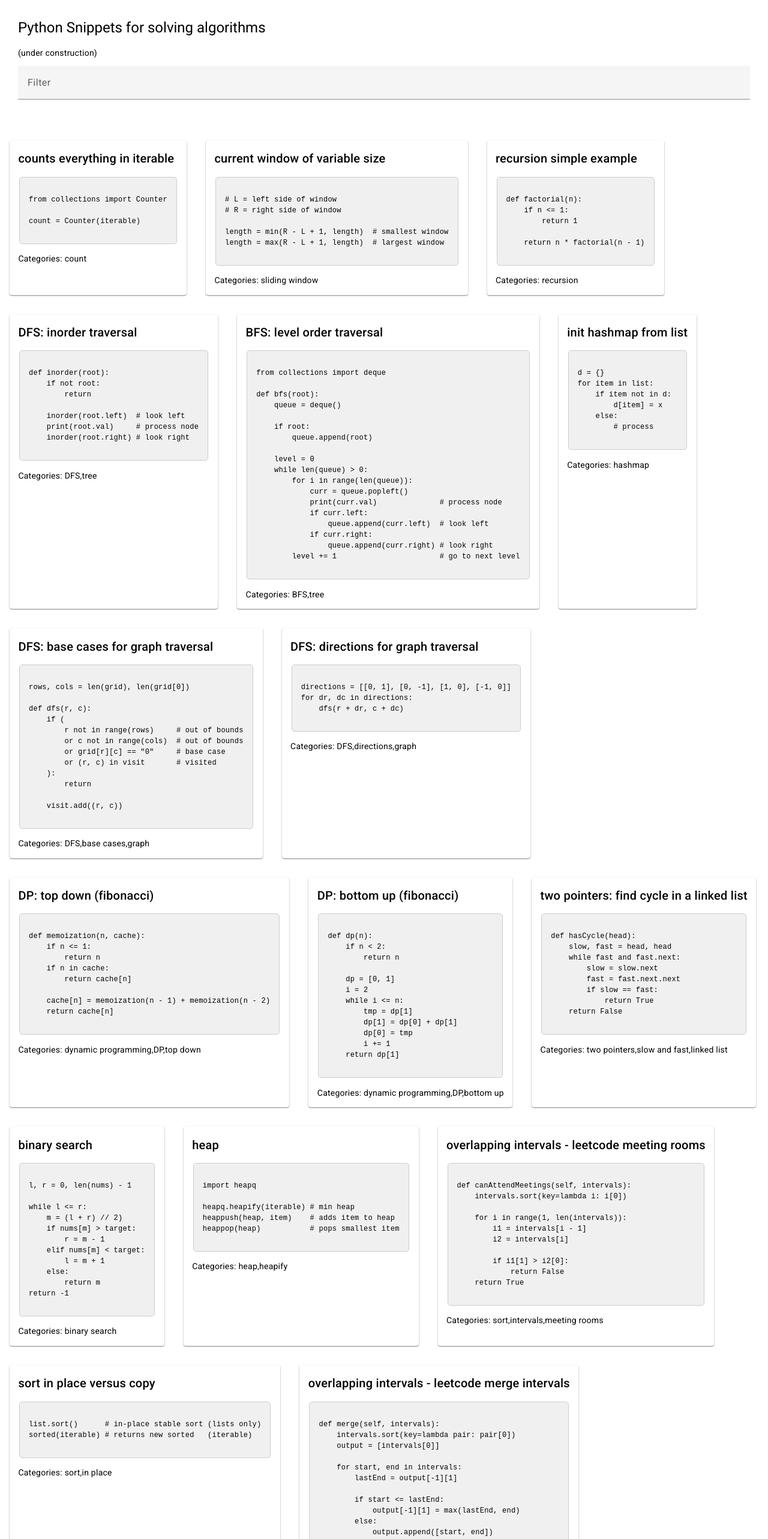
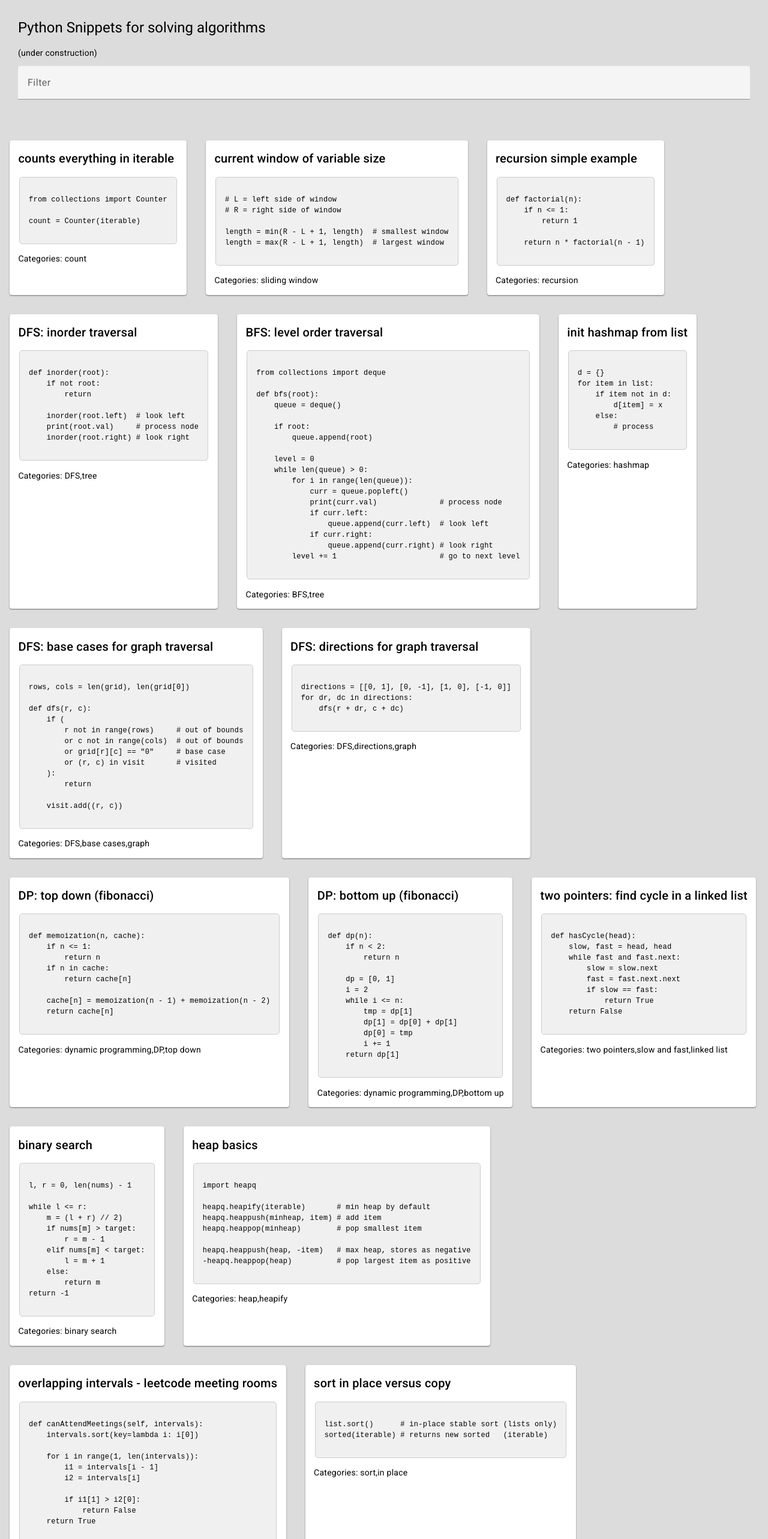
Before and after one commit to smithwithatypo/python-algorithm-snippets, an Angular app: page / in a window 1280 px wide. Shown: the top 2566 px of the page at 60% size. Built offline with nearby package versions, Linux system fonts and the light colour scheme.

Commit message:
added more snippets

```diff
--- a/src/assets/data.ts
+++ b/src/assets/data.ts
@@ -200,11 +200,14 @@ return -1
 `
 import heapq
 
-heapq.heapify(iterable) # min heap
-heappush(heap, item)    # adds item to heap
-heappop(heap)           # pops smallest item
+heapq.heapify(iterable)       # min heap by default
+heapq.heappush(minheap, item) # add item
+heapq.heappop(minheap)        # pop smallest item
+
+heapq.heappush(heap, -item)   # max heap, stores as negative
+-heapq.heappop(heap)          # pop largest item as positive
 `,
-    explanation: "heap",
+    explanation: "heap basics",
     categories: ["heap", "heapify"]
 },
 
@@ -223,7 +226,7 @@ def canAttendMeetings(self, intervals):
     return True
 `,
     explanation: "overlapping intervals - leetcode meeting rooms",
-    categories: ["sort", "intervals", "meeting rooms"]
+    categories: ["sort", "intervals", "meeting rooms", "leetcode"]
 },
 
 {
@@ -254,7 +257,7 @@ def merge(self, intervals):
 
 `,
     explanation: "overlapping intervals - leetcode merge intervals",
-    categories: ["sort", "intervals", "merge intervals"]
+    categories: ["sort", "intervals", "merge intervals", "leetcode"]
 },
 
 {
@@ -278,7 +281,7 @@ def subsets(self, nums):
     return res
 `,
     explanation: "backtracking: leetcode subsets",
-    categories: ["backtracking", "subsets"]
+    categories: ["backtracking", "subsets", "leetcode"]
 },
 
 {
@@ -293,7 +296,79 @@ def topKFrequent(self, nums, k):
     return heapq.nlargest(k, count.keys(), key=count.get)
 `,
     explanation: "heap: leetcode top k frequent elements",
-    categories: ["heap", "top k elements"]
+    categories: ["heap", "top k elements", "leetcode"]
+},
+
+{
+    code:
+`
+stack.append()  # push
+stack.pop()     # pop
+stack[-1]       # peek top
+`,
+    explanation: "stack basics",
+    categories: ["stack"]
+},
+
+{
+    code:
+`
+from collections import deque
+queue = deque()
+
+queue.append()   # enqueue
+queue.popleft()  # dequeue
+queue[0]         # peek front
+`,
+    explanation: "queue basics",
+    categories: ["queue"]
+},
+
+{
+    code:
+`
+node = ListNode()   # add node
+node.next = head
+head = node
+
+node.next = node.next.next  # remove node
+
+while node:        # traverse
+    node = node.next
+
+`,
+    explanation: "linked list basics",
+    categories: ["linked list"]
+},
+
+{
+    code:
+`
+dummy.next = head        # dummy node
+# dummy -> head -> node -> node -> None
+`,
+    explanation: "dummy node",
+    categories: ["linked list", "dummy node"]
+},
+
+{
+    code:
+`
+def group_anagrams(words):
+    d = {}
+
+    for word in words:
+        sorted_word = "".join(sorted(word))
+
+        if sorted_word not in d:
+            d[sorted_word] = [word]
+        else:
+            d[sorted_word].append(word)
+
+    return list(d.values())
+`,
+    explanation: "hashmap: leetcode group anagrams",
+    categories: ["hashmap", "anagrams", "group anagrams", "leetcode"]
 }
 
 
--- a/src/styles.css
+++ b/src/styles.css
@@ -1,4 +1,11 @@
 /* You can add global styles to this file, and also import other style files */
 
-html, body { height: 100%; }
-body { margin: 0; font-family: Roboto, "Helvetica Neue", sans-serif; }
+html,
+body {
+  height: 100%;
+}
+body {
+  margin: 0;
+  font-family: Roboto, "Helvetica Neue", sans-serif;
+  background-color: gainsboro;
+}
```
